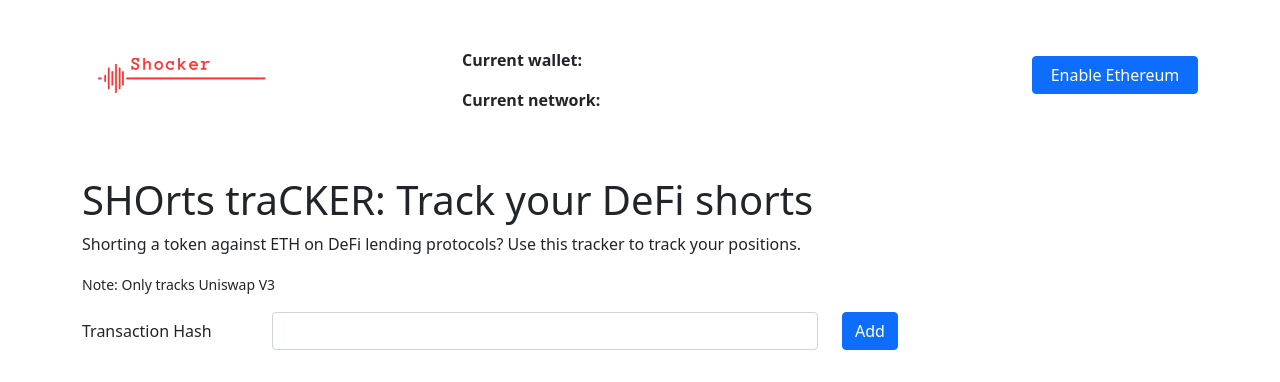
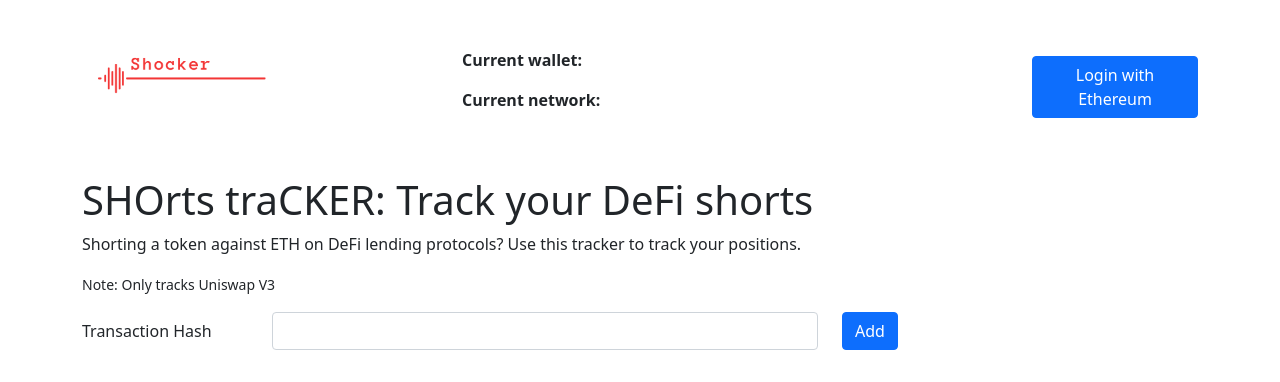
Before and after one commit to tserg/shocker, a Flask app: page / in a window 1280 px wide. Shown: the top 382 px of the page. Run offline with Flask 2, Linux system fonts and the light colour scheme; some libraries are stand-ins or nearby versions.

Commit message:
improve login wording

```diff
--- a/templates/layouts/bare.html
+++ b/templates/layouts/bare.html
@@ -47,7 +47,7 @@
 					</p>
 				</div>
 				<div class="col-2 flex-column d-flex">
-					<button class="btn btn-primary float-end enableEthereumButton mt-2" type="button">Enable Ethereum</button>
+					<button class="btn btn-primary float-end enableEthereumButton mt-2" type="button">Login with Ethereum</button>
 				</div>
 			</div>
 		{% block content %}
```
